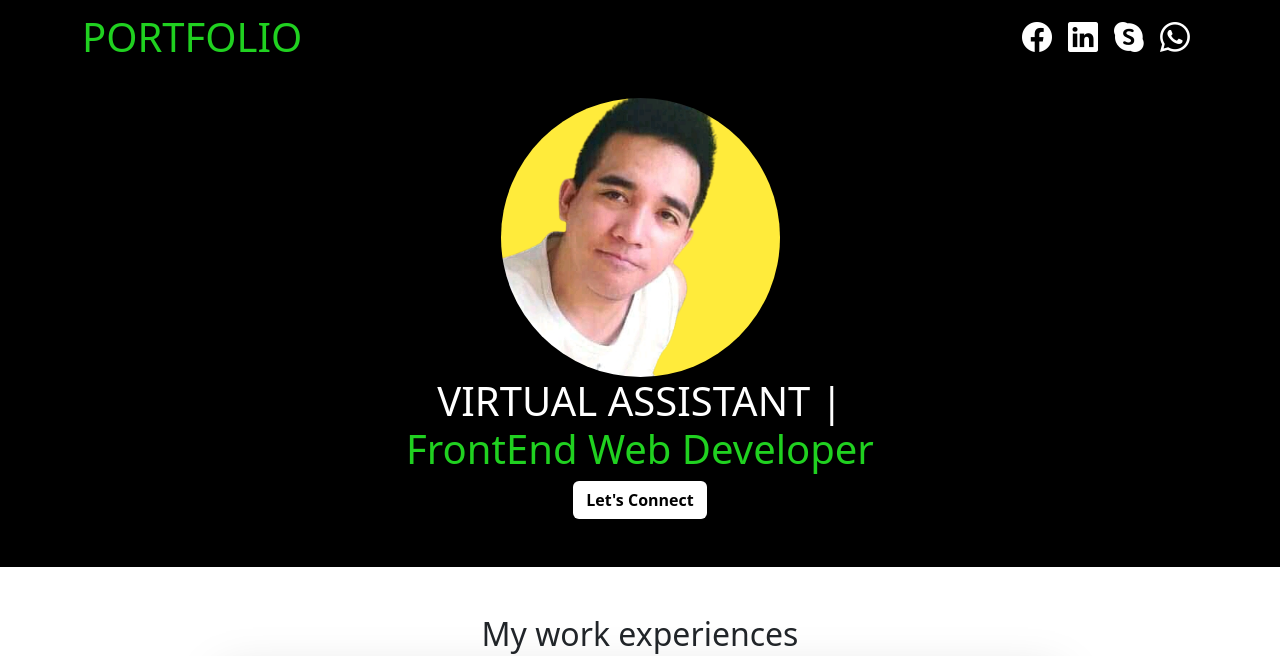
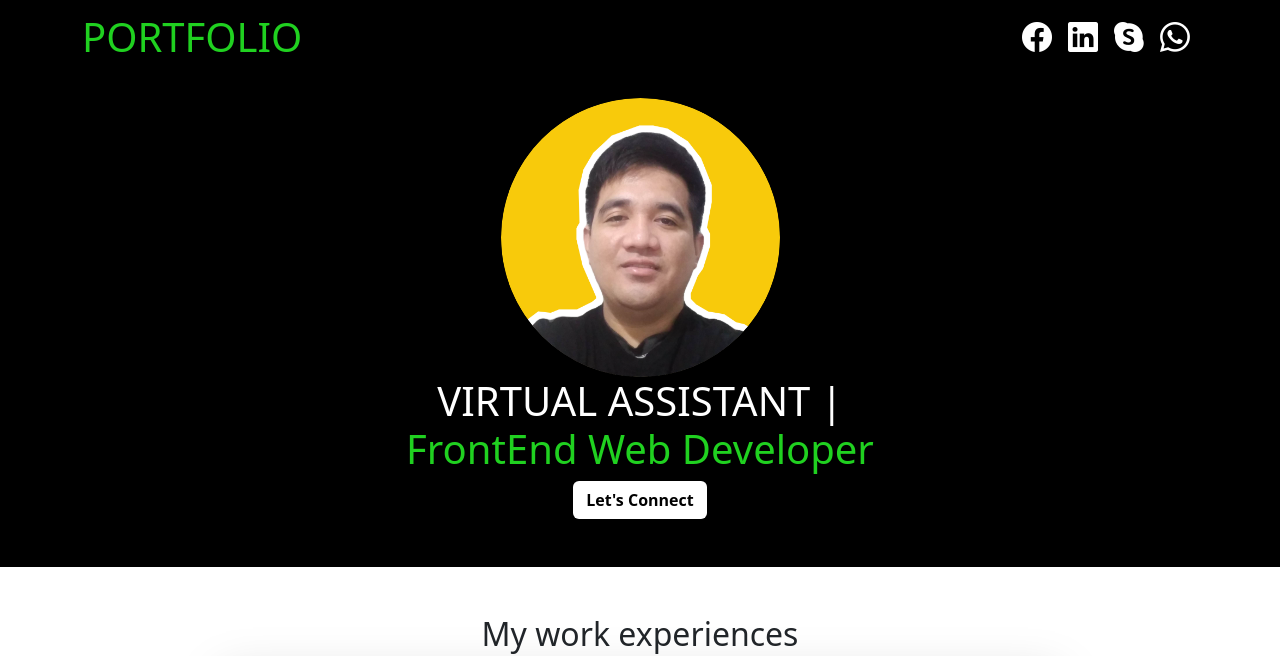
Before and after one commit to phil-gran/my-portfolio, a plain HTML site: page index.html in a window 1280 px wide. Shown: the top 656 px of the page. Drawn offline with nearby package versions, Linux system fonts and the light colour scheme; grey boxes are pictures that could not be loaded.

Commit message:
Update index.html

```diff
--- a/index.html
+++ b/index.html
@@ -37,7 +37,7 @@
     <section id="home" class="p-5 text-center text-sm-start">
         <div class="container">
             <center>
-                <img src="images/profile_photo.png" alt="Profile Photo" class="rounded-circle w-25">
+                <img src="images/MeYellow.png" alt="Profile Photo" class="rounded-circle w-25">
                 <h1>VIRTUAL ASSISTANT | <br> <span style="color: rgb(32, 209, 32);">FrontEnd Web Developer</span></h1>
                 <a href="http://wasap.my/639755932016" target="_blank">
                     <button id="homeBtn" class="btn">Let's Connect</button>
```
